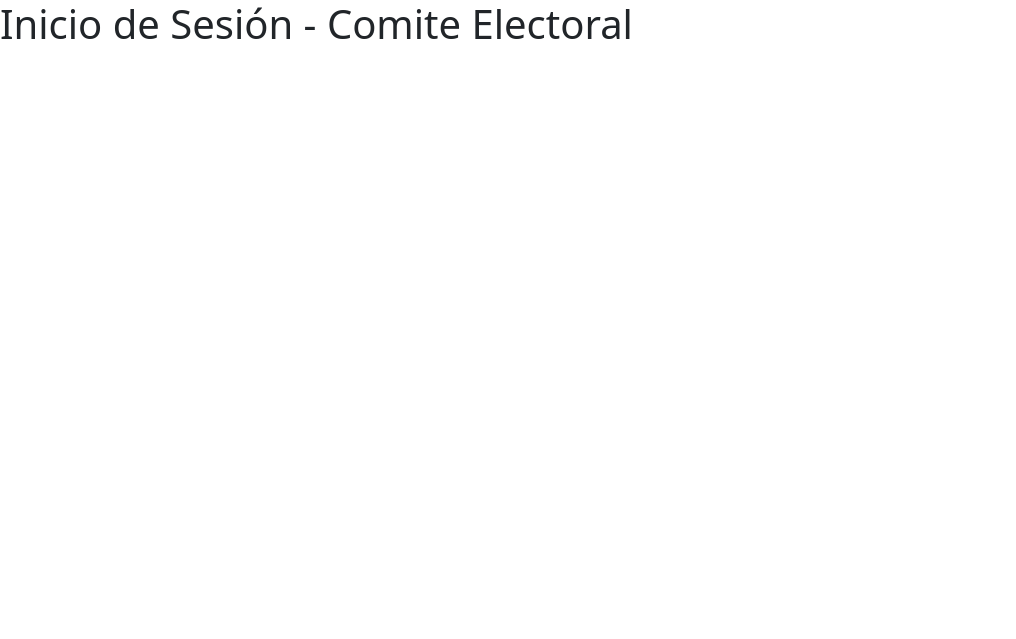
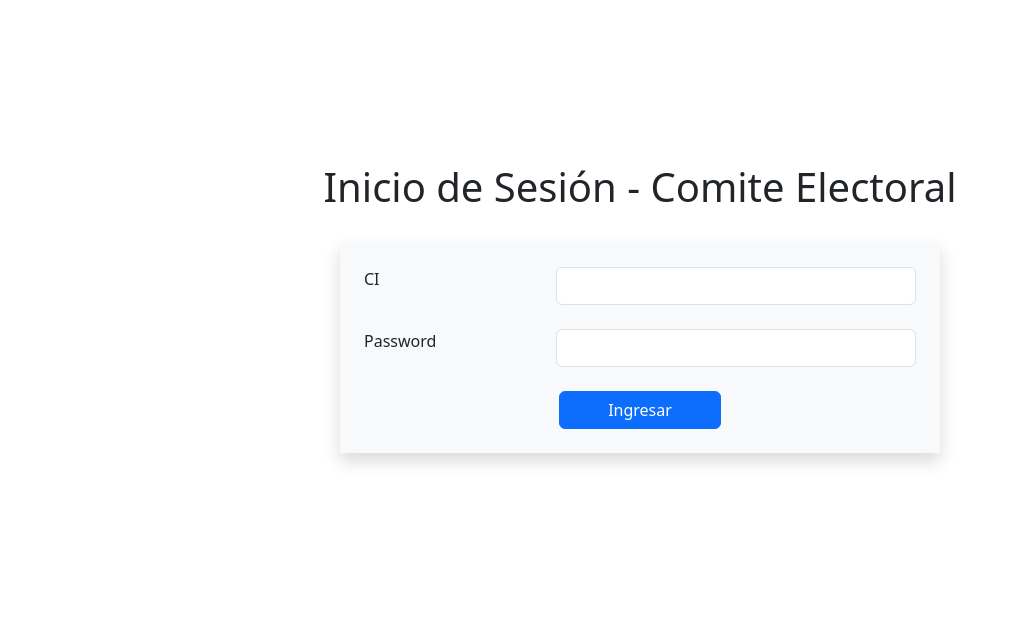
Before and after one commit to var0rjox/election-sistem, a Flask app: page /comite-electoral/login in a window 1280 px wide. Shown: the top 639 px of the page, without its empty margins (0-1016 px from the left). Run offline with Flask 3, Linux system fonts and the light colour scheme.

Commit message:
📌 [ADD]  styles in committee login

```diff
--- a/templates/committee_login.html
+++ b/templates/committee_login.html
@@ -5,5 +5,31 @@ Comite Electoral
 {% endblock %}
 
 {% block content %}
-<h1>Inicio de Sesión - Comite Electoral</h1>
+  <div class="container d-flex flex-column justify-content-center align-items-center" style="height: 80vh;">
+    <h1>Inicio de Sesión - Comite Electoral</h1>
+
+    <form class="mx-auto my-4 p-4 bg-light w-100 mx-auto shadow" style="max-width: 600px;" method="post">
+      <div class="row mb-4">
+          <div class="col-md-4">
+              {{ form.ci.label(class = "form-label") }}
+          </div>
+          <div class="col-md-8">
+              {{ form.ci(class = "form-control") }}
+          </div>
+      </div>
+      <div class="row mb-4">
+          <div class="col-md-4">
+              {{ form.password.label(class = "form-label") }}
+          </div>
+          <div class="col-md-8">
+              {{ form.password(class = "form-control") }}
+          </div>
+      </div>
+      <div class="row">
+          <div class="col text-center">
+              {{ form.submit(class = "btn btn-primary px-5") }}
+          </div>
+      </div>
+    </form>
+  </div>
 {% endblock %}
```
